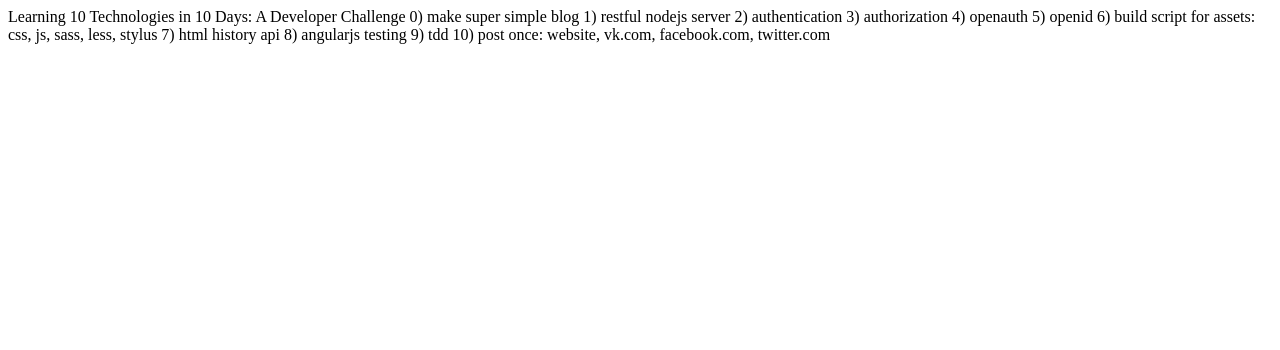
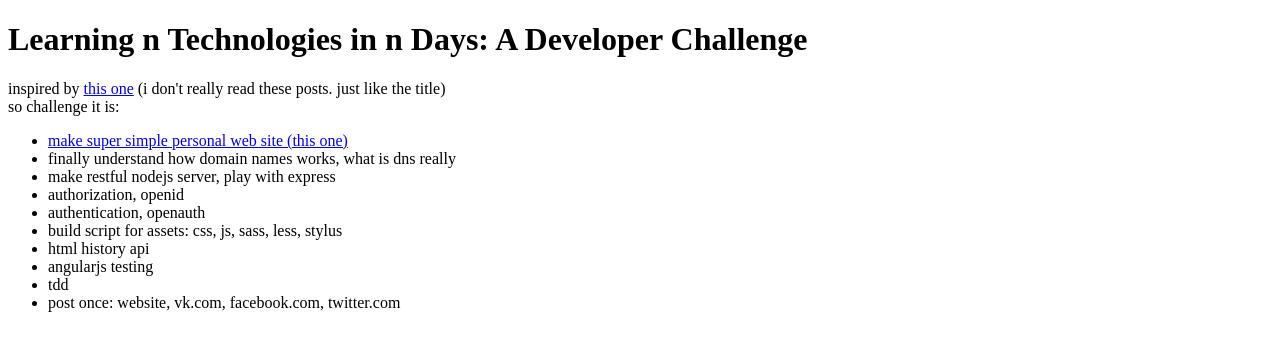
Before and after one commit to Yankovsky/yankovsky.info, a website: page ebana.html in a window 1280 px wide. Drawn offline with Linux system fonts and the light colour scheme.

Commit message:
add articles and navigation

```diff
--- a/app.js
+++ b/app.js
@@ -3,8 +3,6 @@
 var port = process.env.PORT || 3000
 http.createServer(function(req, res) {
     var url = './' + (req.url == '/' ? 'index.html' : req.url)
-    console.log(url)
-
     fs.readFile(url, function(err, html) {
         if (err) {
             res.writeHead(404)
--- a/ebana.html
+++ b/ebana.html
@@ -1,20 +1,23 @@
 <!DOCTYPE html>
 <html>
 <head>
-    <title></title>
+    <title>challenge ebana!</title>
 </head>
 <body>
-Learning 10  Technologies in 10 Days: A Developer Challenge
-0) make super simple blog
-1) restful nodejs server
-2) authentication
-3) authorization
-4) openauth
-5) openid
-6) build script for assets: css, js, sass, less, stylus
-7) html history api
-8) angularjs testing
-9) tdd
-10) post once: website, vk.com, facebook.com, twitter.com
+<h1>Learning n Technologies in n Days: A Developer Challenge</h1>
+<div>inspired by <a href="https://www.openshift.com/blogs/learning-30-technologies-in-30-days-a-developer-challenge">this one</a> (i don't really read these posts. just like the title)</div>
+<div>so challenge it is:</div>
+<ul>
+    <li><a href="super-simple-free-static-website.html">make super simple personal web site (this one)</a></li>
+    <li>finally understand how domain names works, what is dns really</li>
+    <li>make restful nodejs server, play with express</li>
+    <li>authorization, openid</li>
+    <li>authentication, openauth</li>
+    <li>build script for assets: css, js, sass, less, stylus</li>
+    <li>html history api</li>
+    <li>angularjs testing</li>
+    <li>tdd</li>
+    <li>post once: website, vk.com, facebook.com, twitter.com</li>
+</ul>
 </body>
 </html>
```
Also changed, not shown: index.html (+5 -2 lines), neoclassic-development.html (added, +11 -0 lines), super-simple-free-static-website.html (added, +48 -0 lines).
